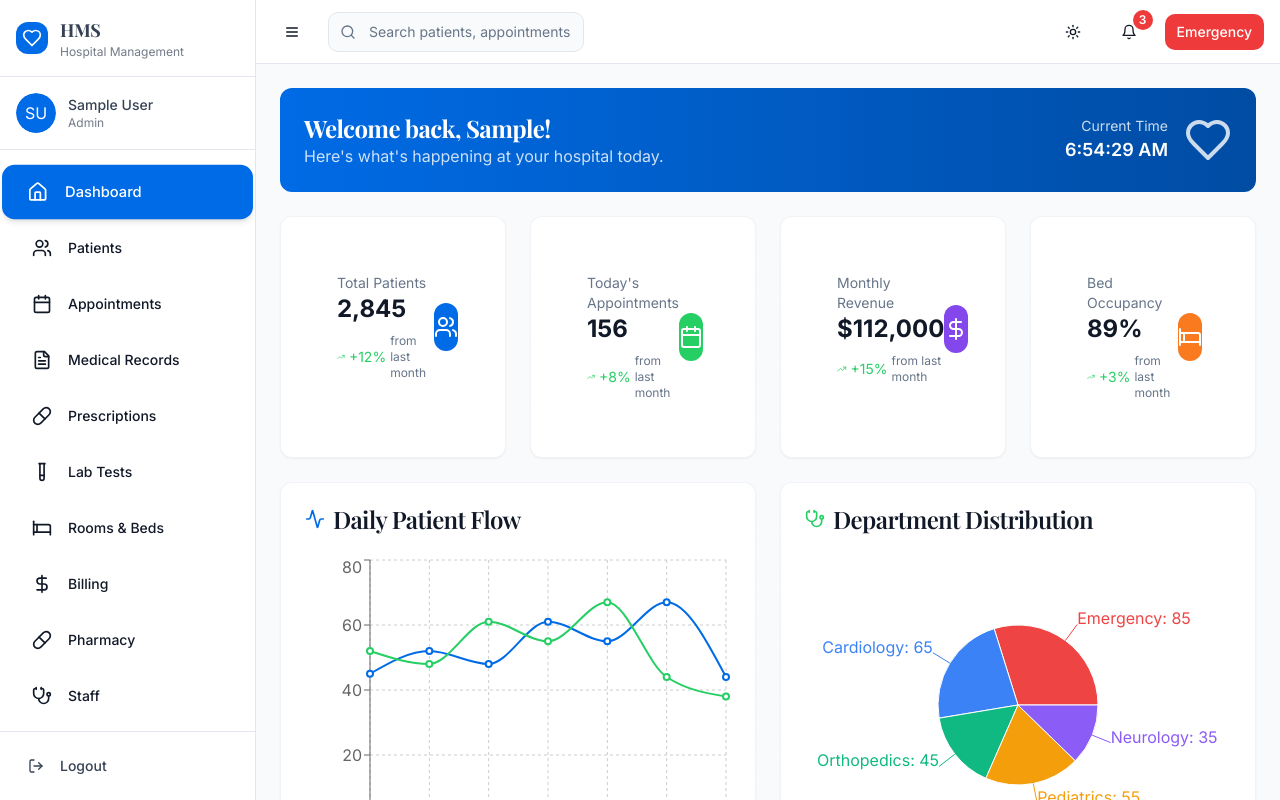
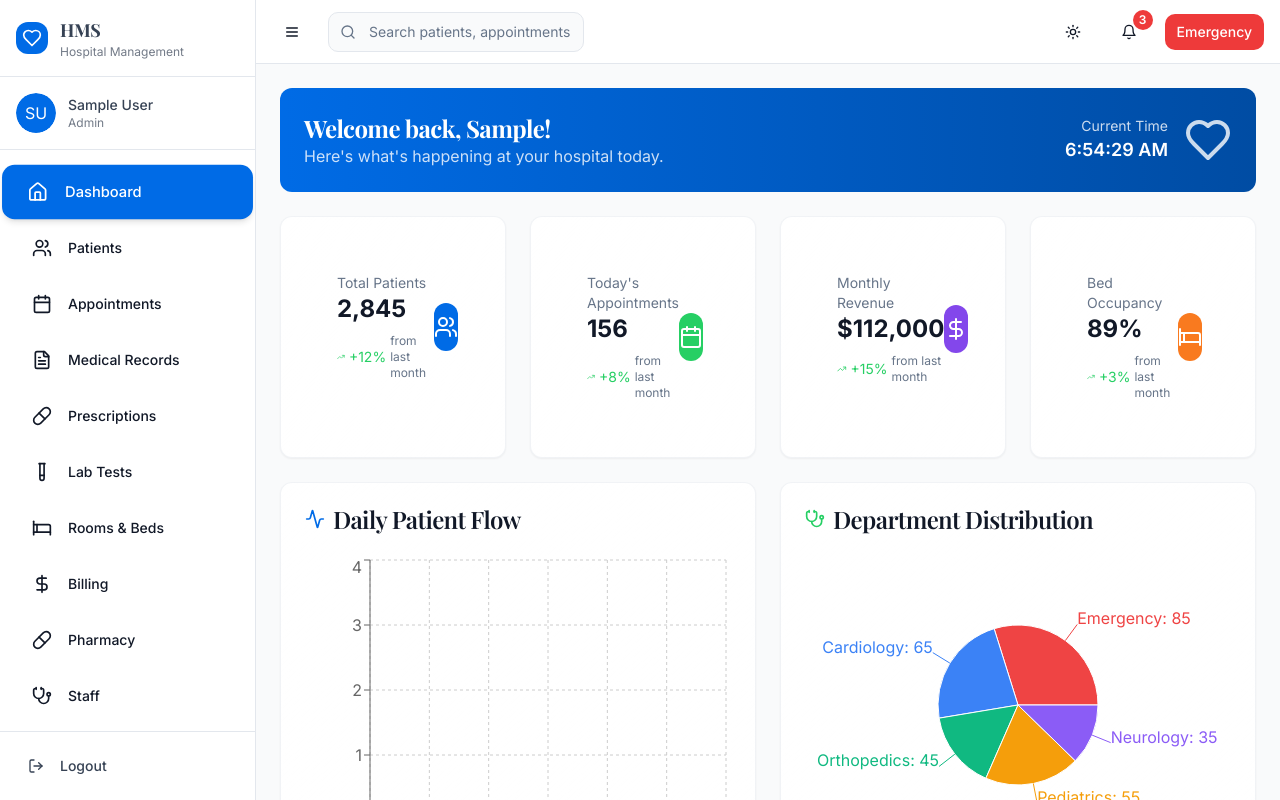
Before and after one commit to ARSHMAN1776/insight-health-pro, a React (Vite) app: page /dashboard in a window 1280 px wide. Built offline with nearby package versions, Linux system fonts and the light colour scheme; sample sign-in values are in the browser's storage.

Commit message:
Remove demo data, add database entries

```diff
--- a/src/components/dashboard/AdminDashboard.tsx
+++ b/src/components/dashboard/AdminDashboard.tsx
@@ -20,15 +20,15 @@ import { LineChart, Line, XAxis, YAxis, CartesianGrid, Tooltip, ResponsiveContai
 const AdminDashboard: React.FC = () => {
   const { user } = useAuth();
 
-  // Mock data for charts
+  // Real data will be loaded from database
   const dailyPatients = [
-    { day: 'Mon', patients: 45, appointments: 52 },
-    { day: 'Tue', patients: 52, appointments: 48 },
-    { day: 'Wed', patients: 48, appointments: 61 },
-    { day: 'Thu', patients: 61, appointments: 55 },
-    { day: 'Fri', patients: 55, appointments: 67 },
-    { day: 'Sat', patients: 67, appointments: 44 },
-    { day: 'Sun', patients: 44, appointments: 38 }
+    { day: 'Mon', patients: 0, appointments: 0 },
+    { day: 'Tue', patients: 0, appointments: 0 },
+    { day: 'Wed', patients: 0, appointments: 0 },
+    { day: 'Thu', patients: 0, appointments: 0 },
+    { day: 'Fri', patients: 0, appointments: 0 },
+    { day: 'Sat', patients: 0, appointments: 0 },
+    { day: 'Sun', patients: 0, appointments: 0 }
   ];
 
   const departmentData = [
```
